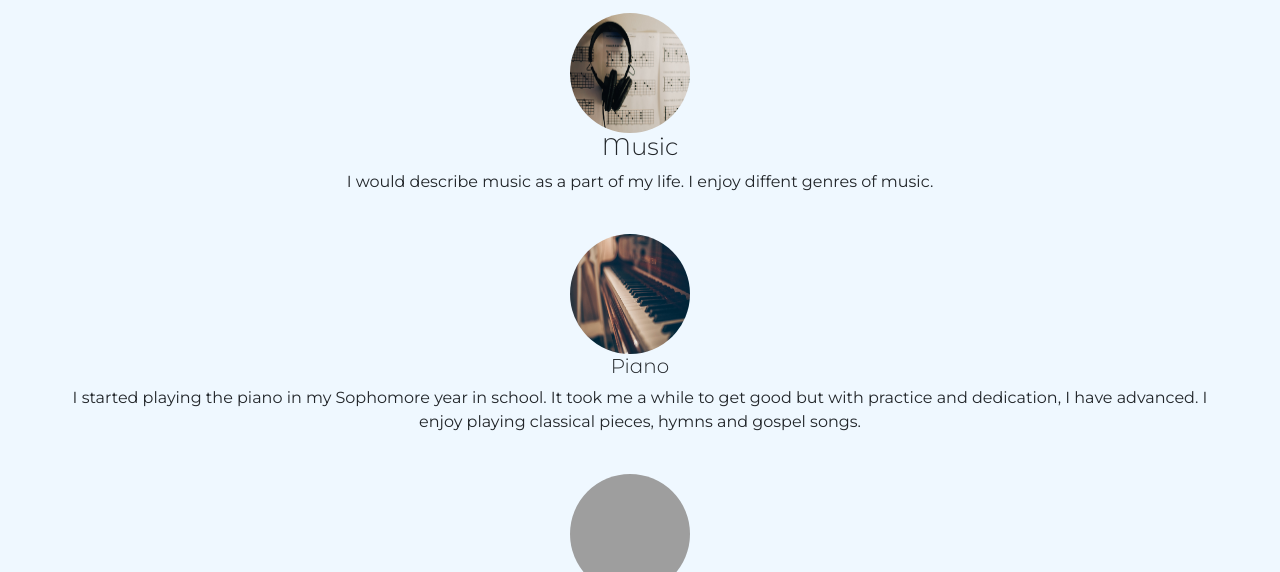
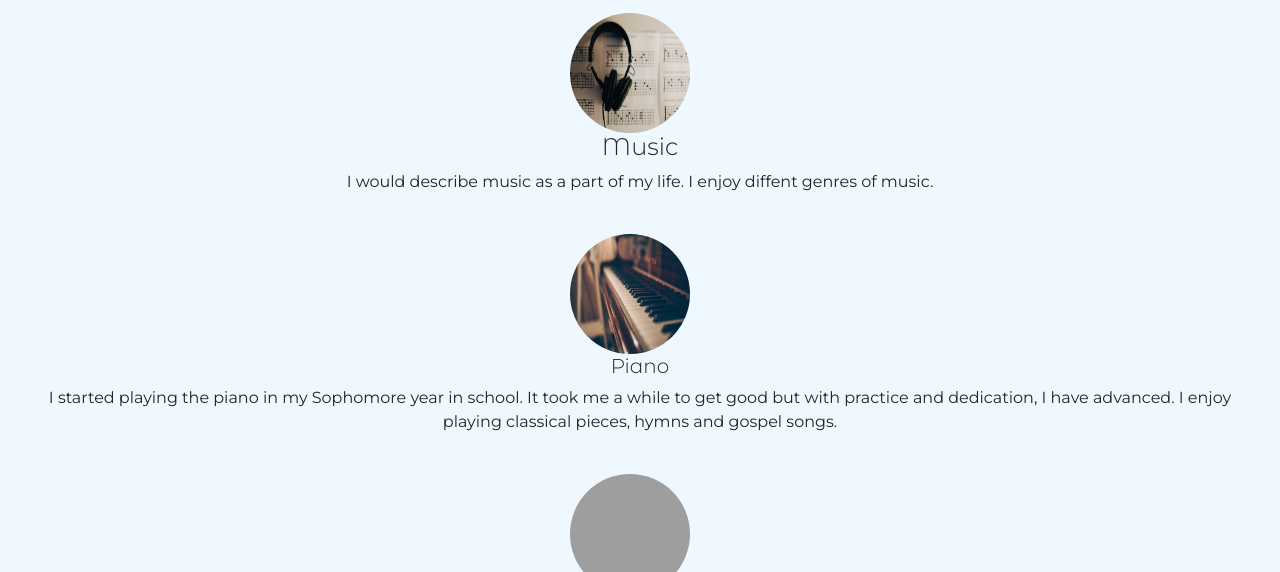
Before and after one commit to andytheo/Mysite, a plain HTML site: page about.html in a window 1280 px wide. Shown: the part 686-1258 px from the top of the page. Drawn offline with nearby package versions, Linux system fonts and the light colour scheme; grey boxes are pictures that could not be loaded; a web font is replaced by a local one.

Commit message:
Update about_css.css

```diff
--- a/css/about_css.css
+++ b/css/about_css.css
@@ -37,7 +37,7 @@ p {
 #facts {
 font-family: 'Alegreya Sans SC', sans-serif;
 background-color: #eff8ff;
-padding: 20px 60px;
+padding: 20px 20px;
 text-align: center;
 }
 .pics {
@@ -52,7 +52,7 @@ text-align: center;
   margin-right: auto;
 }
 .piano {
-padding: 0 50px 0 0;
+padding: 0 20px 0 0;
 }
 .copy {
   text-align: center;
```
